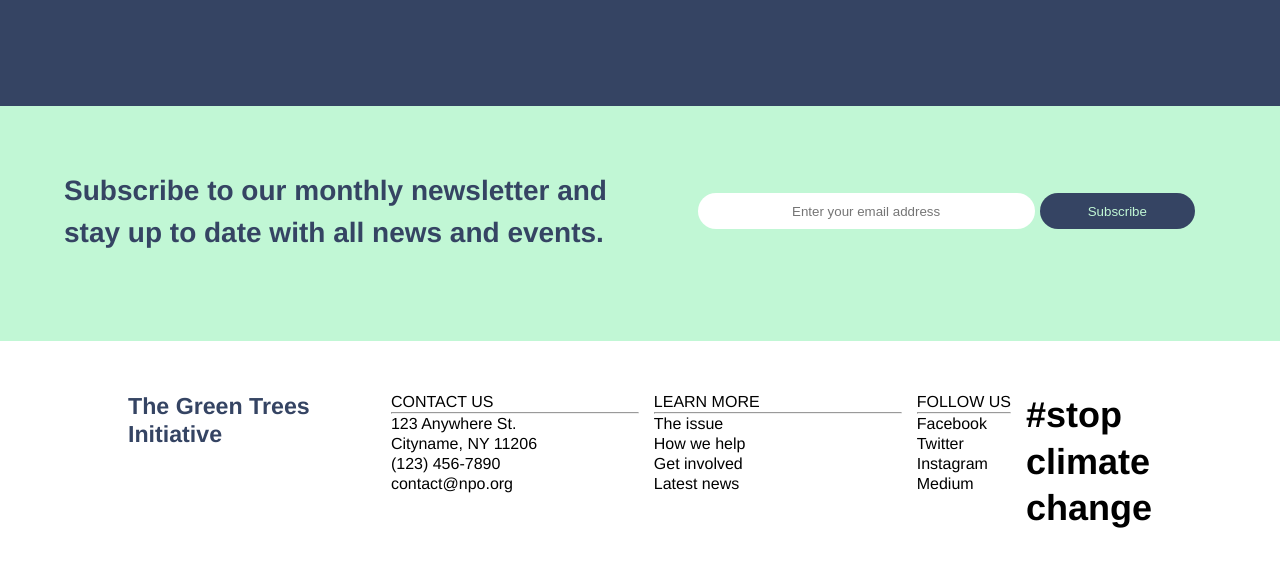
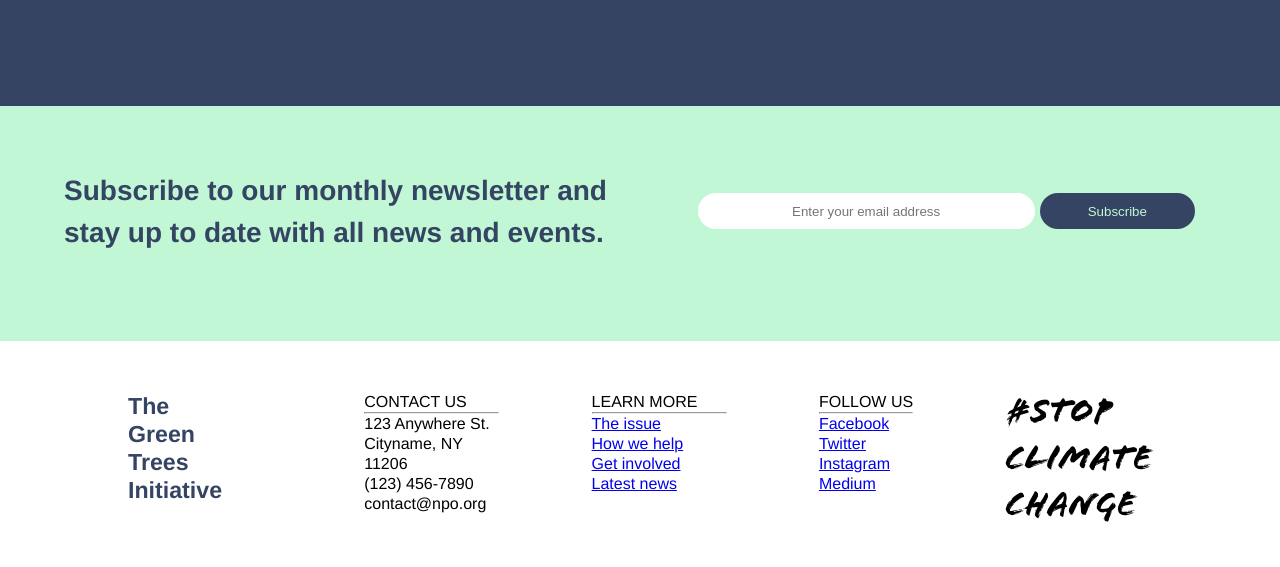
Before and after one commit to BhaskarAnil/green-tree-initiative, a plain HTML site: page index.html in a window 1280 px wide. Shown: the part 4631-5198 px from the top of the page. Drawn offline with Linux system fonts and the light colour scheme.

Commit message:
green tree initiative project

```diff
--- /dev/null
+++ b/fonts.css
@@ -0,0 +1,4 @@
+@font-face {
+  font-family:'Flood Std';
+  src: url('Flood-Std-Regular/FloodStdRegular.otf') format('truetype');
+}
--- a/index.html
+++ b/index.html
@@ -5,7 +5,7 @@
     <meta charset="UTF-8">
     <meta name="viewport" content="width=device-width, initial-scale=1.0">
     <title>Green Tree Initiative</title>
-    <link href="https://fonts.googleapis.com/css2?family=Permanent+Marker&display=swap" rel="stylesheet">
+    <link rel="stylesheet" href="fonts.css">
     <link rel="stylesheet" href="style.css">
 </head>
 
@@ -244,13 +244,21 @@
             <p class="main-text">FOLLOW US
                 <hr>
             </p>
-            <p class="sub-text">Facebook <br>Twitter <br>Instagram <br>Medium</p>
+            <p class="sub-text"><a href="https://google.com" target="_blank">Facebook</a><br>
+                <a href="https://google.com" target="_blank">Twitter</a><br>
+                <a href="https://google.com" target="_blank">Instagram</a><br>
+                <a href="https://google.com" target="_blank">Medium</a>
+            </p>
         </div>
         <div class="learn-more">
             <p class="main-text">LEARN MORE
                 <hr>
             </p>
-            <p class="sub-text">The issue<br> How we help<br> Get involved<br> Latest news</p>
+            <p class="sub-text"><a href="#">The issue</a><br>
+                <a href="#">How we help</a><br>
+                <a href="#">Get involved</a><br>
+                <a href="#">Latest news</a>
+            </p>
         </div>
         <div class="logo-text">#stop<br> climate<br> change</div>
 
--- a/style.css
+++ b/style.css
@@ -395,7 +395,7 @@ header .btn {
 }
 
 .lets-take-action .heading {
-    font-family: 'Permanent Marker';
+    font-family: Flood Std;
     color: #fff;
     font-size: 2.75rem;
     line-height: 2.9rem;
@@ -506,19 +506,20 @@ header .btn {
 
 }
 
-.learn-more {
+.follow-us {
     grid-column: 2/3;
     grid-row: 2/3;
 }
 
-.follow-us {
+.learn-more {
     grid-column: 1/2;
     grid-row: 2/3;
 
 }
 
 .footer .logo-text {
-    font-weight: bold;
+    font-family : Flood Std;
+    font-weight: 500;
     font-size: 2.25rem;
     line-height: 2.9rem;
     grid-column: 2/3;
@@ -770,12 +771,12 @@ header .btn {
 
     }
 
-    .learn-more {
+    .follow-us {
         grid-column: 3/4;
         grid-row: 1/2;
     }
 
-    .follow-us {
+    .learn-more {
         grid-column: 2/3;
         grid-row: 2/3;
 
@@ -1049,7 +1050,7 @@ header .btn {
     /* footer section for the tablets */
     .footer {
         grid-template-rows: 1fr 1fr 1fr 1fr 1fr;
-        gap: 15px;
+        gap: 9%;
         row-gap: 0;
         padding: 4% 10%;
     }
```
Also changed, not shown: Flood-Std-Regular/FloodStdRegular.otf (added).
